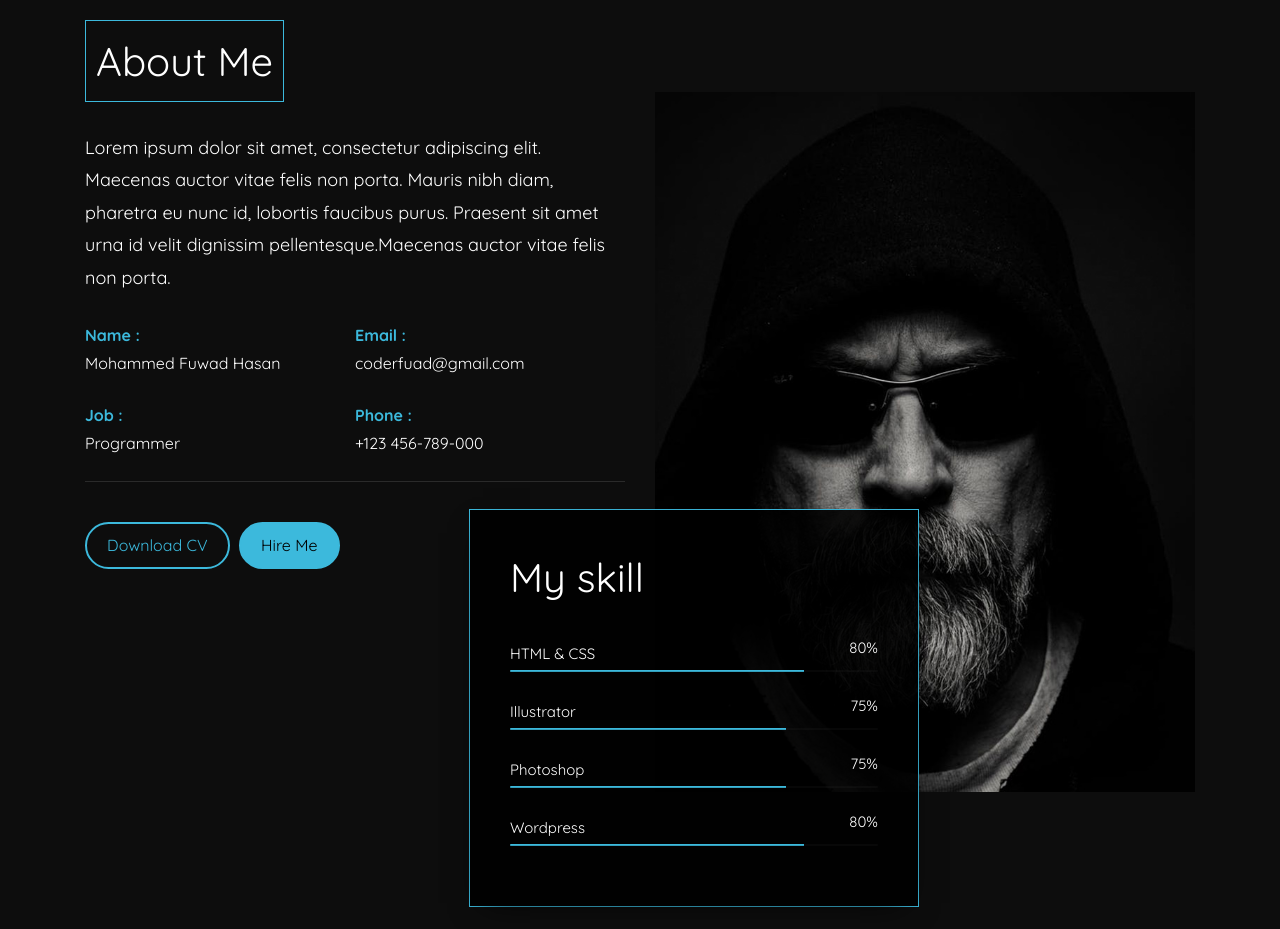
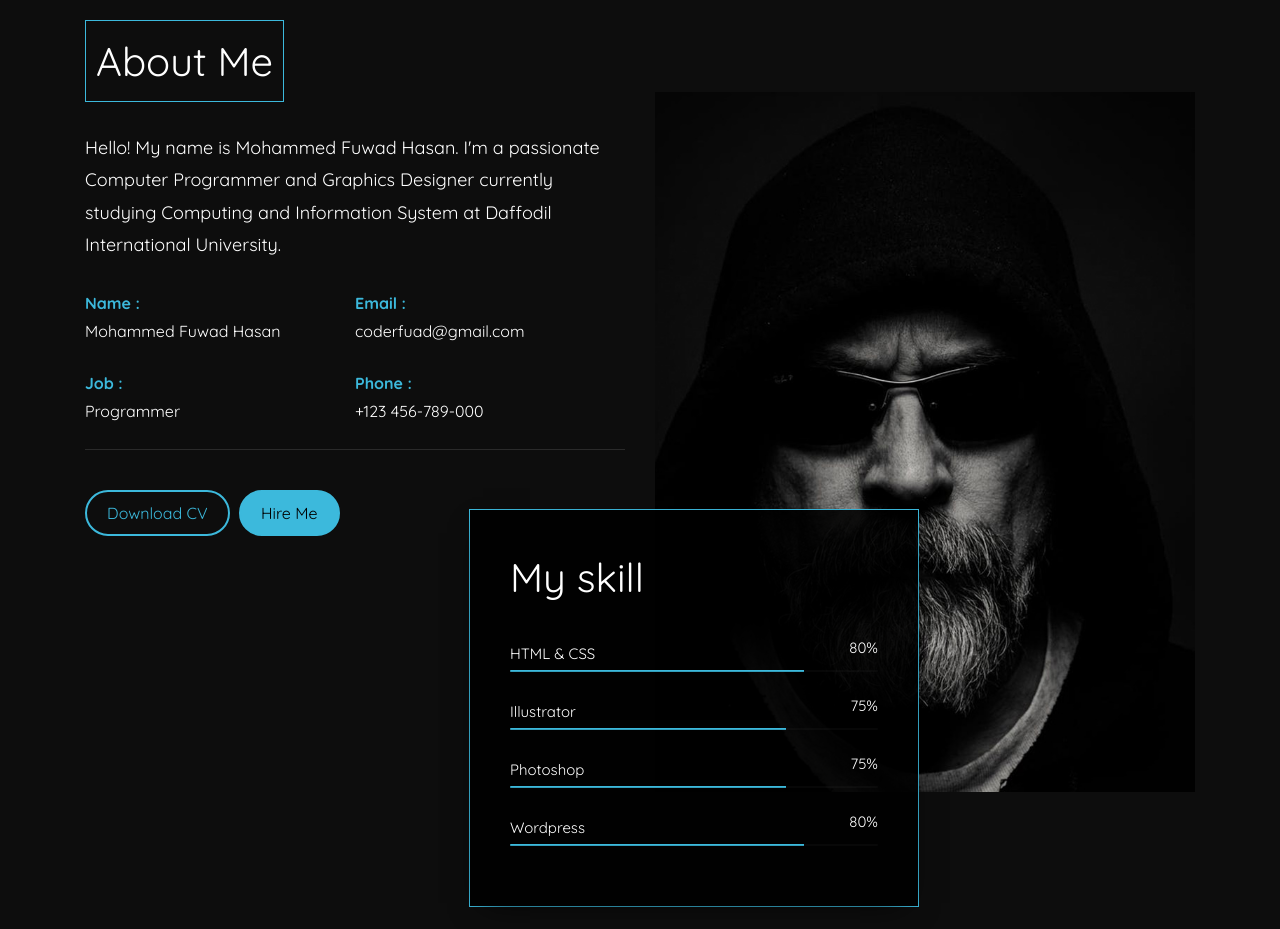
Before and after one commit to fuwad7/fuwad7.github.io, a plain HTML site: page index.html in a window 1280 px wide. Shown: the part 880-1809 px from the top of the page. Drawn offline with nearby package versions, Linux system fonts and the light colour scheme.

Commit message:
Update index.html

```diff
--- a/index.html
+++ b/index.html
@@ -154,7 +154,7 @@
                             <div class="header-page-about">
                               <h2 class="intro-heading">About Me</h2>
                            </div>
-                            <p>Lorem ipsum dolor sit amet, consectetur adipiscing elit. Maecenas auctor vitae felis non porta. Mauris nibh diam, pharetra eu nunc id, lobortis faucibus purus. Praesent sit amet urna id velit dignissim pellentesque.Maecenas auctor vitae felis non porta. </p>
+                            <p>Hello! My name is Mohammed Fuwad Hasan. I'm a passionate Computer Programmer and Graphics Designer currently studying Computing and Information System at Daffodil International University. </p>
                            <div class="col-md-6 col-sm-4 no-padding">
                               <ul>
                                  <li><span>Name : </span> Mohammed Fuwad Hasan</li>
```
